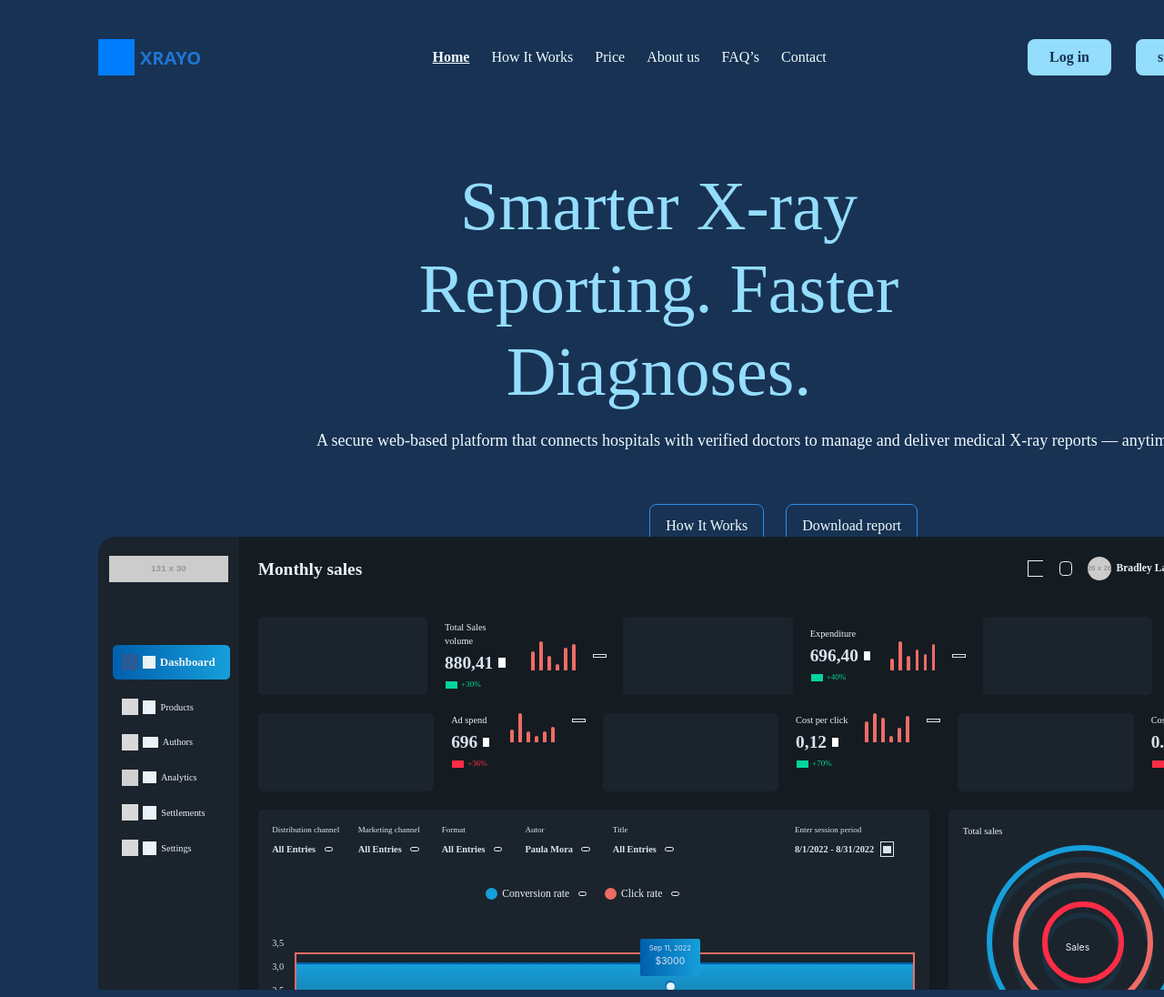
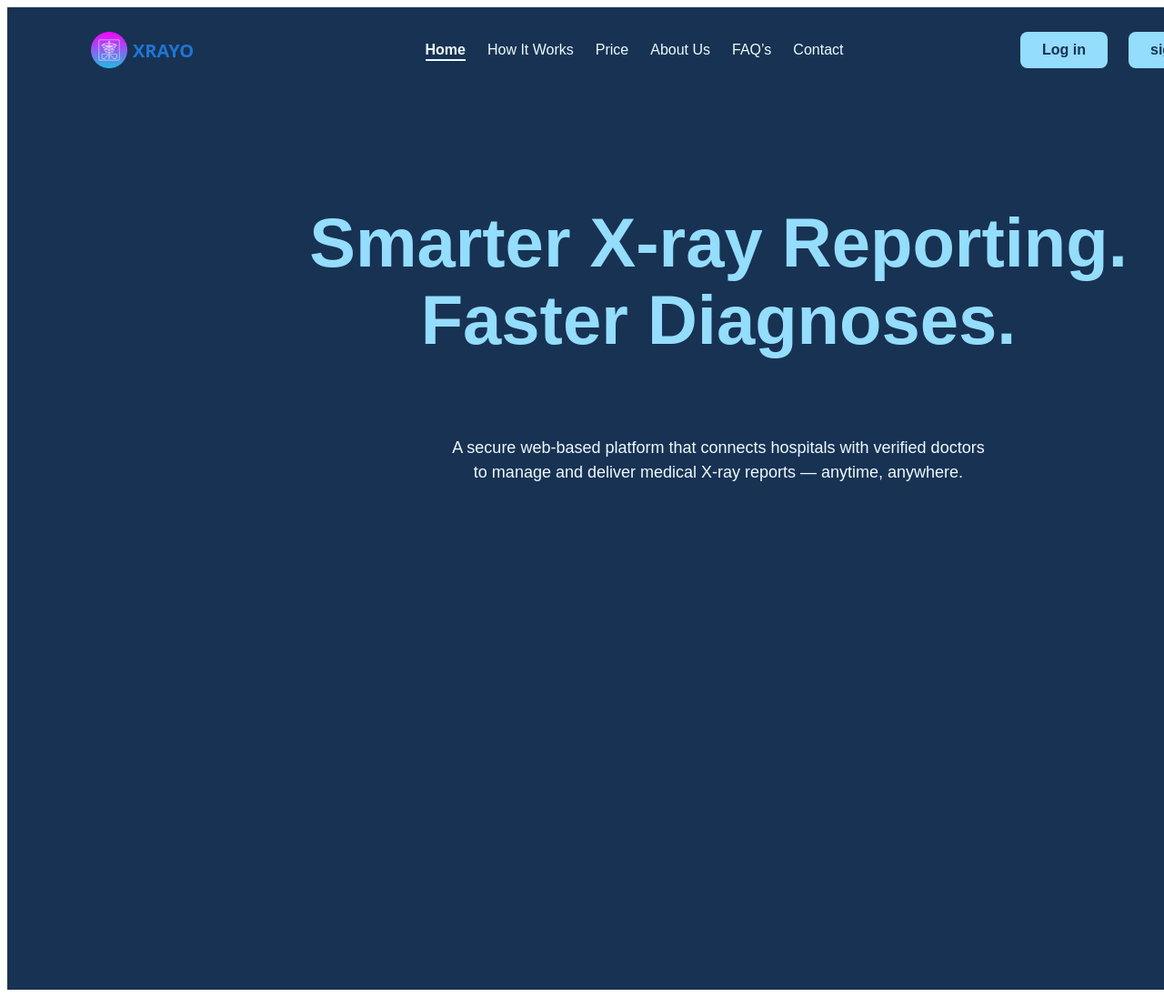
Before and after one commit to sohan191207/Online-X-Ray-Reports-Projects, a plain HTML site: page index/index.html in a window 1280 px wide. Shown: the top 1096 px of the page at 91% size. Drawn offline with Linux system fonts and the light colour scheme; placeholder pictures from the web are drawn by us.

Commit message:
logo,navbar,signup,loging button

```diff
--- a/css/styles.css
+++ b/css/styles.css
@@ -1,5 +1,144 @@
-body {
+
+  .hero-section{
   background: var(--950, #183253);
     width: 1440px;
     height: 1080px;
+
   }
+.logo-container {
+  position: absolute;
+  top: 35px;
+  left: 100px;
+  display: inline-flex;
+  align-items: center;
+  gap: 6px;
+  justify-content: flex-start;
+}
+
+.logo-img {
+  width: 40px;
+  height: 40px;
+  position: relative;
+  overflow: hidden;
+}
+
+.logo-img img {
+  width: 100%;
+  height: 100%;
+  object-fit: contain;
+}
+
+.logo-text {
+  color: #1E76D2;
+  font-size: 20px;
+  font-family: 'Open Sans', sans-serif;
+  font-weight: 700;
+  white-space: nowrap;
+}
+.nav-menu {
+  position: absolute;
+  top: 43px;
+  left: 467.5px;
+  display: inline-flex;
+  gap: 24px;
+  list-style: none;
+  margin: 0;
+  padding: 0;
+}
+
+.nav-menu li a {
+  font-family: Montserrat, sans-serif;
+  font-size: 16px;
+  font-weight: 500;
+  line-height: 24px;
+  color: #EDFCFC;
+  text-decoration: none;
+  transition: all 0.3s ease;
+  padding-bottom: 2px;
+  border-bottom: 2px solid transparent;
+}
+
+.nav-menu li a:hover,
+.nav-menu li a.active {
+  font-weight: 700;
+  border-bottom: 2px solid #EDFCFC;
+}
+.container-button {
+  width: 100%;
+  height: 100%;
+  position: relative;
+  background: #183253;
+  overflow: hidden;
+}
+
+.button {
+  padding: 8px 24px;
+  background: #94DDFC;
+  border-radius: 8px;
+  color: #183253;
+  font-size: 16px;
+  font-family: Montserrat, sans-serif;
+  font-weight: 600;
+  line-height: 24px;
+  position: absolute;
+  display: inline-flex;
+  justify-content: center;
+  align-items: center;
+  gap: 8px;
+  cursor: pointer;
+  transition: all 0.3s ease;
+}
+
+.signup-button {
+  top: 35px;
+  left: 1241px;
+}
+
+.login-button {
+  top: 35px;
+  left: 1122px;
+}
+
+.button:hover {
+  background: #72cbe4;
+  transform: scale(1.05);
+}
+.content {
+  position: absolute;
+  top: 173px;
+  left: 340px;
+  display: flex;
+  flex-direction: column;
+  align-items: center;
+  gap: 56px;
+}
+
+.text {
+  display: flex;
+  flex-direction: column;
+  align-items: center;
+  gap: 16px;
+  max-width: 900px;
+  text-align: center;
+}
+
+.text h1 {
+  font-size: 76px;
+  font-family: 'Anton', sans-serif;
+  font-weight: 600;
+  line-height: 85px;
+  color: #94DDFC;
+}
+
+.text h1 strong {
+  font-weight: 600;
+  color: #94DDFC;
+}
+
+.text p {
+  font-size: 18px;
+  font-family: 'Montserrat', sans-serif;
+  font-weight: 400;
+  line-height: 27px;
+  color: #EFFAFF;
+}
--- a/index/index.html
+++ b/index/index.html
@@ -8,33 +8,43 @@
     <link rel="stylesheet" href="../css/styles.css">
 </head>
 <body>
-    <div style="width: 100%; height: 100%; position: relative; background: var(--950, #183253); overflow: hidden">
-        <div data-button-size="medium" data-hierarchy="primary" data-icon="Default" data-show_left_icon="false" data-show_right_icon="false" data-state="Default" style="padding-left: 24px; padding-right: 24px; padding-top: 8px; padding-bottom: 8px; left: 1241px; top: 35px; position: absolute; background: var(--300, #94DDFC); border-radius: 8px; justify-content: center; align-items: center; gap: 8px; display: inline-flex">
-            <div style="color: var(--950, #183253); font-size: 16px; font-family: Montserrat; font-weight: 600; line-height: 24px; word-wrap: break-word">signup</div>
+ <div class="hero-section">
+
+
+
+    <div class="logo-container">
+        <div class="logo-img">
+            <img src="../image/logo/logo.png" alt="logo">
         </div>
-        <div data-button-size="medium" data-hierarchy="primary" data-icon="Default" data-show_left_icon="false" data-show_right_icon="false" data-state="Default" style="padding-left: 24px; padding-right: 24px; padding-top: 8px; padding-bottom: 8px; left: 1122px; top: 35px; position: absolute; background: var(--300, #94DDFC); border-radius: 8px; justify-content: center; align-items: center; gap: 8px; display: inline-flex">
-            <div style="color: var(--950, #183253); font-size: 16px; font-family: Montserrat; font-weight: 600; line-height: 24px; word-wrap: break-word">Log in</div>
+        <div class="logo-text">XRAYO</div>
+    </div>
+    <div class="nav-container"  >
+                <ul class="nav-menu">
+                    <li><a href="#" class="active">Home</a></li>
+                    <li><a href="#">How It Works</a></li>
+                    <li><a href="#">Price</a></li>
+                    <li><a href="#">About Us</a></li>
+                    <li><a href="#">FAQ’s</a></li>
+                    <li><a href="#">Contact</a></li>
+                </ul>
+    </div>
+
+    <div class="container-btton">
+        <div class="button signup-button">signup</div>
+        <div class="button login-button">Log in</div>
+    </div>
+    <div class="content">
+        <div class="text">
+          <h1>
+            <strong>Smarter X-ray Reporting.</strong> Faster Diagnoses.
+          </h1>
+          <p>
+            A secure web-based platform that connects hospitals with verified doctors<br>
+            to manage and deliver medical X-ray reports — anytime, anywhere.
+          </p>
         </div>
-        <div style="left: 467.50px; top: 43px; position: absolute; justify-content: flex-start; align-items: center; gap: 24px; display: inline-flex">
-            <div style="color: var(--50, #EFFAFF); font-size: 16px; font-family: Montserrat; font-weight: 700; text-decoration: underline; line-height: 24px; word-wrap: break-word">Home</div>
-            <div style="color: #EDFCFC; font-size: 16px; font-family: Montserrat; font-weight: 500; line-height: 24px; word-wrap: break-word">How It Works</div>
-            <div style="color: #EDFCFC; font-size: 16px; font-family: Montserrat; font-weight: 500; line-height: 24px; word-wrap: break-word">Price</div>
-            <div style="color: #EDFCFC; font-size: 16px; font-family: Montserrat; font-weight: 500; line-height: 24px; word-wrap: break-word">About us</div>
-            <div style="color: #EDFCFC; font-size: 16px; font-family: Montserrat; font-weight: 500; line-height: 24px; word-wrap: break-word">FAQ’s</div>
-            <div style="color: #EDFCFC; font-size: 16px; font-family: Montserrat; font-weight: 500; line-height: 24px; word-wrap: break-word">Contact</div>
-        </div>
-        <div style="left: 100px; top: 35px; position: absolute; justify-content: flex-start; align-items: center; gap: 6px; display: inline-flex">
-            <div style="width: 40px; height: 40px; position: relative; overflow: hidden">
-                <div style="width: 40px; height: 40px; left: 0px; top: 0px; position: absolute; background: #007DFC"></div>
-                <div style="width: 20px; height: 20px; left: 0px; top: 0px; position: absolute; background: #007DFC"></div>
-            </div>
-            <div style="color: #1E76D2; font-size: 20px; font-family: Open Sans; font-weight: 700; word-wrap: break-word">XRAYO</div>
-        </div>
-        <div style="left: 340px; top: 173px; position: absolute; flex-direction: column; justify-content: flex-start; align-items: center; gap: 56px; display: inline-flex">
-            <div style="flex-direction: column; justify-content: flex-start; align-items: flex-start; gap: 16px; display: flex">
-                <div style="width: 753px; text-align: center; color: var(--300, #94DDFC); font-size: 76px; font-family: Anton; font-weight: 400; line-height: 91.20px; word-wrap: break-word">Smarter X-ray Reporting. Faster Diagnoses.</div>
-                <div style="align-self: stretch; text-align: center; color: var(--50, #EFFAFF); font-size: 18px; font-family: Montserrat; font-weight: 400; line-height: 27px; word-wrap: break-word">A secure web-based platform that connects hospitals with verified doctors to manage and deliver medical X-ray reports — anytime, anywhere.</div>
-            </div>
+      </div>
+            <!--
             <div style="justify-content: flex-start; align-items: flex-start; gap: 24px; display: inline-flex">
                 <div style="justify-content: flex-start; align-items: center; gap: 20px; display: flex">
                     <div data-button-size="large" data-hierarchy="Secondary" data-icon="Default" data-show_left_icon="false" data-show_right_icon="false" data-state="Default" style="padding-left: 18px; padding-right: 18px; padding-top: 12px; padding-bottom: 12px; border-radius: 8px; outline: 1px var(--600, #2790E9) solid; outline-offset: -1px; justify-content: center; align-items: center; gap: 8px; display: flex">
@@ -498,6 +508,7 @@
                 <div style="width: 9.04px; height: 9.04px; left: 624.52px; top: 490.19px; position: absolute; background: #EAF3F6; border-radius: 9999px"></div>
             </div>
         </div>
-    </div>
+    </div> -->
+</div>
 </body>
 </html>
```
Also changed, not shown: image/logo/logo.png (added).
